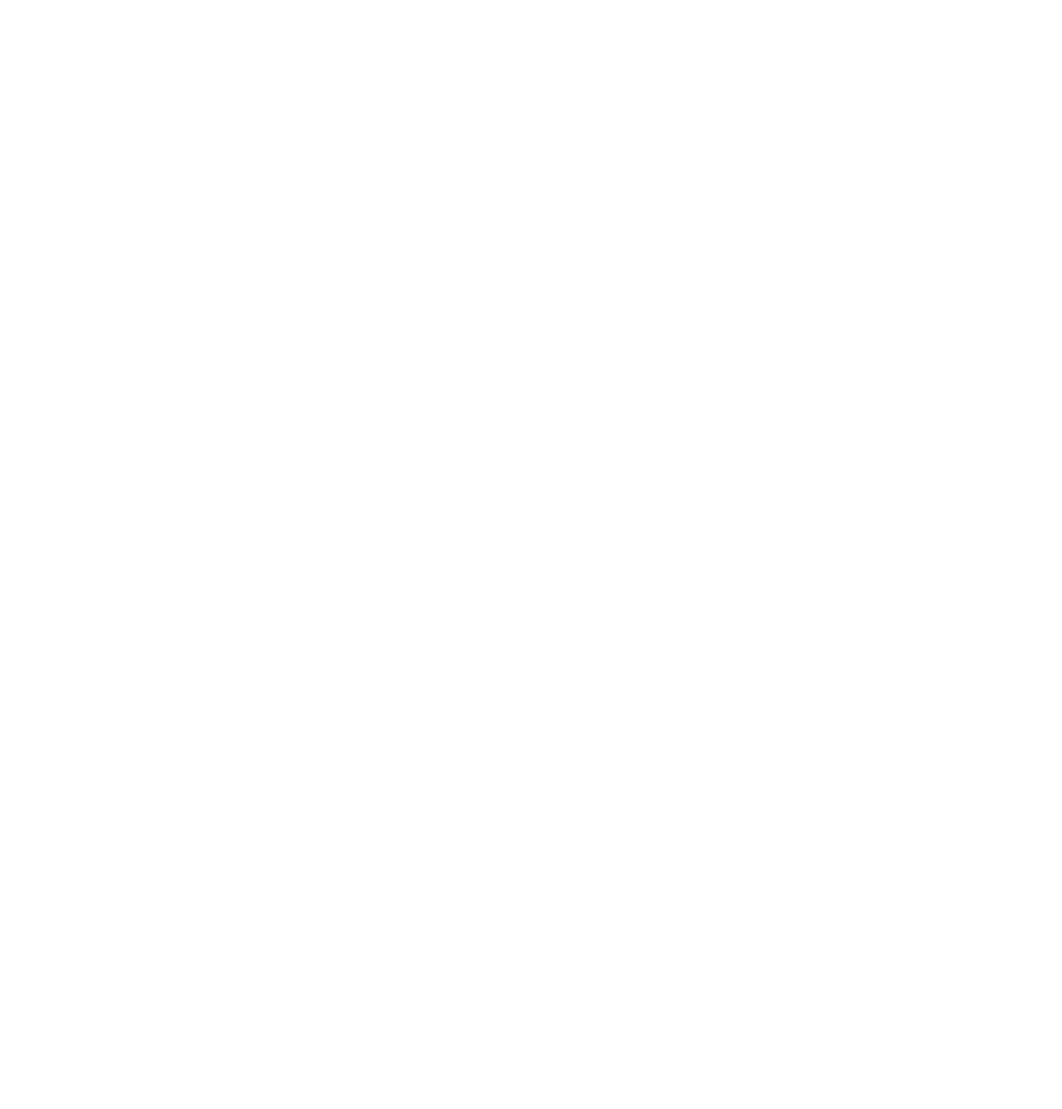
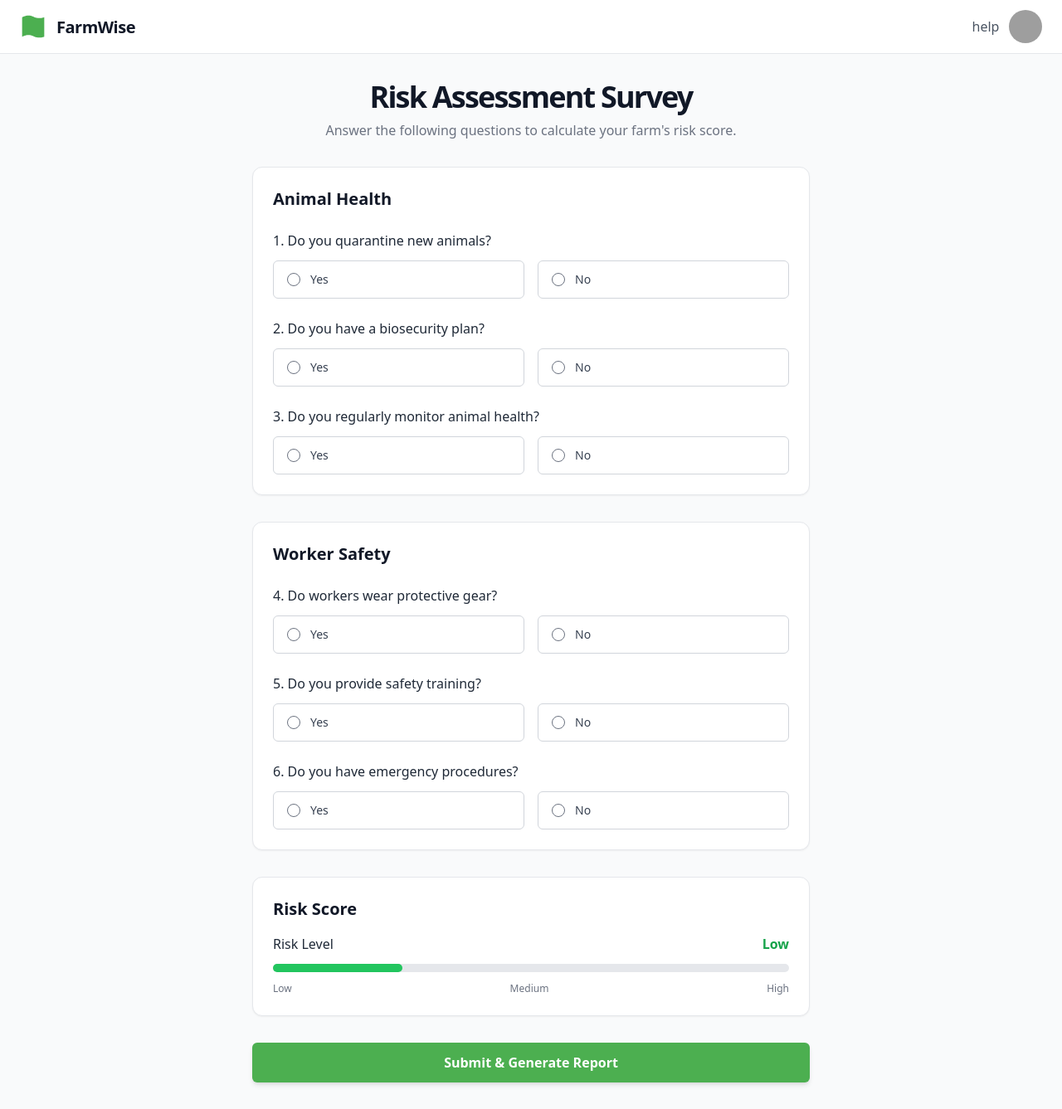
Before and after one commit to Mrsachin-Developer/SIH, a React (Vite) app in the folder client/: page /farmer/survey in a window 1280 px wide. Before the commit this address had no page. Shown: the whole page at 83% size. Before the commit the page ends 800 px from the top, so only its background shows below. Built offline with nearby package versions, Linux system fonts and the light colour scheme; grey boxes are pictures that could not be loaded.

Commit message:
Survey page added

```diff
--- a/client/src/App.jsx
+++ b/client/src/App.jsx
@@ -13,6 +13,7 @@ import VetDashboard from "./Pages/Vet/VetDashboard.jsx";
 import FarmerLoginPage from "./Pages/Farmer/FarmerLoginPage.jsx";
 import FarmerDashboard from "./Pages/Farmer/FarmerDashboard.jsx";
 import FarmerIncidentReport from "./Pages/Farmer/FarmerIncidentReport.jsx";
+import RiskAssessmentSurvey from "./Pages/Farmer/Survey.jsx"; // ✅ Import Survey page
 
 // Admin
 import AdminLogin from "./Pages/Admin/AdminLogin.jsx";
@@ -24,11 +25,9 @@ export default function App() {
         {/* Public */}
         <Route path="/" element={<Home />} />
         <Route path="/ids" element={<Ids />} />
-
         {/* Vet */}
         <Route path="/vet/login" element={<VetLogin />} />
         <Route path="/vet/dashboard" element={<VetDashboard />} />
-
         {/* Farmer */}
         <Route path="/farmer/login" element={<FarmerLoginPage />} />
         <Route path="/farmer/dashboard" element={<FarmerDashboard />} />
@@ -36,7 +35,8 @@ export default function App() {
           path="/farmer/incident-report"
           element={<FarmerIncidentReport />}
         />
-
+        <Route path="/farmer/survey" element={<RiskAssessmentSurvey />} />{" "}
+        {/* ✅ Added */}
         {/* Admin */}
         <Route path="/admin/login" element={<AdminLogin />} />
       </Routes>
--- a/client/src/Components/Farmer/Sidebar.jsx
+++ b/client/src/Components/Farmer/Sidebar.jsx
@@ -75,14 +75,6 @@ export default function Sidebar({ sidebarOpen }) {
           <SchoolIcon />
           <span>Training & Guide</span>
         </Link>
-
-        <Link
-          to="/farmer/alerts"
-          className="flex items-center gap-3 px-3 py-2 rounded-lg text-sm font-medium text-gray-300 hover:bg-white/10 transition-colors"
-        >
-          <NotificationsActiveIcon />
-          <span>Alerts & Notifications</span>
-        </Link>
       </nav>
     </aside>
   );
--- a/client/src/Pages/Farmer/FarmerDashboard.jsx
+++ b/client/src/Pages/Farmer/FarmerDashboard.jsx
@@ -108,14 +108,19 @@ export default function FarmerDashboard() {
 
                 {/* Action buttons */}
                 <div className="grid grid-cols-1 sm:grid-cols-3 gap-3">
-                  <button className="flex items-center justify-center gap-2 py-2 px-3 rounded-lg bg-primary text-background-dark font-bold hover:bg-primary/80 transition-all">
+                  <button
+                    className="flex items-center justify-center gap-2 py-2 px-3 rounded-lg bg-primary text-background-dark font-bold hover:bg-primary/80 transition-all"
+                    onClick={() => navigate("/farmer/survey")}
+                  >
                     <PlaylistAddCheckIcon />
                     <span>Take Survey</span>
                   </button>
+
                   <button className="flex items-center justify-center gap-2 py-2 px-3 rounded-lg bg-primary text-background-dark font-bold hover:bg-primary/80 transition-all">
                     <CampaignIcon />
                     <span>View Alerts</span>
                   </button>
+
                   <button
                     className="flex items-center justify-center gap-2 py-2 px-3 rounded-lg bg-primary text-background-dark font-bold hover:bg-primary/80 transition-all"
                     onClick={() => navigate("/farmer/incident-report")}
--- /dev/null
+++ b/client/src/Pages/Farmer/Survey.jsx
@@ -0,0 +1,172 @@
+import React from "react";
+
+const RiskAssessmentSurvey = () => {
+  return (
+    <div
+      className="relative flex h-auto min-h-screen w-full flex-col group/design-root overflow-x-hidden bg-gray-50"
+      style={{ fontFamily: '"Public Sans", "Noto Sans", sans-serif' }}
+    >
+      {/* Header */}
+      <header className="flex items-center justify-between whitespace-nowrap border-b border-solid border-gray-200 bg-white px-4 sm:px-6 py-3 sticky top-0 z-10">
+        <div className="flex items-center gap-3 text-gray-800">
+          <div className="size-8 text-[#4CAF50]">
+            <svg
+              fill="none"
+              viewBox="0 0 48 48"
+              xmlns="http://www.w3.org/2000/svg"
+            >
+              <path
+                d="M4 42.4379C4 42.4379 14.0962 36.0744 24 41.1692C35.0664 46.8624 44 42.2078 44 42.2078L44 7.01134C44 7.01134 35.068 11.6577 24.0031 5.96913C14.0971 0.876274 4 7.27094 4 7.27094L4 42.4379Z"
+                fill="currentColor"
+              />
+            </svg>
+          </div>
+          <h2 className="text-gray-900 text-xl font-bold leading-tight tracking-tight">
+            FarmWise
+          </h2>
+        </div>
+        <div className="flex items-center gap-2">
+          <button className="flex h-10 w-10 items-center justify-center rounded-full text-gray-600 hover:bg-gray-100 hover:text-gray-900">
+            <span className="material-symbols-outlined">help</span>
+          </button>
+          <div
+            className="bg-center bg-no-repeat aspect-square bg-cover rounded-full size-10"
+            style={{
+              backgroundImage:
+                "url('https://lh3.googleusercontent.com/aida-public/AB6AXuDvPxTVpuJpHwmMBJabAiuy9njx7aTTskomEUjtHpWZ34leetZ0NgqQAcRDQmDk1LlgUBcOFCfvP4afjGGUY_1xcF8CKndA9bvTT_qpfHLWZhhbeG3I11z2pe8OBXJ9x5fa8-VuobU_Lff2y0k8fZdy4OPttRHt0N104J_0QgNL0ncLjN8BZAnlKRz2uYssDDjyaoF9wcsJvdG-QjdtqoftEuPplkWXgyxvn7sxplzLzxubhyNV8U8wg0sg0xBnIvMEWFvANiKuDwEO')",
+            }}
+          ></div>
+        </div>
+      </header>
+
+      {/* Main Content */}
+      <main className="flex flex-1 justify-center py-8 px-4 sm:px-6">
+        <div className="layout-content-container flex w-full max-w-2xl flex-col gap-8">
+          {/* Title */}
+          <div className="text-center">
+            <h1 className="text-3xl font-bold tracking-tighter text-gray-900 sm:text-4xl">
+              Risk Assessment Survey
+            </h1>
+            <p className="mt-2 text-gray-500">
+              Answer the following questions to calculate your farm's risk
+              score.
+            </p>
+          </div>
+
+          {/* Animal Health Section */}
+          <div className="space-y-8">
+            <div className="rounded-lg border border-gray-200 bg-white p-6 shadow-sm">
+              <h3 className="text-xl font-semibold text-gray-900">
+                Animal Health
+              </h3>
+              <div className="mt-6 space-y-6">
+                {[
+                  "Do you quarantine new animals?",
+                  "Do you have a biosecurity plan?",
+                  "Do you regularly monitor animal health?",
+                ].map((q, idx) => (
+                  <div key={idx} className="flex flex-col gap-3">
+                    <p className="text-gray-800 font-medium">
+                      {idx + 1}. {q}
+                    </p>
+                    <div className="flex gap-4">
+                      <label className="flex items-center gap-3 rounded-md border px-4 py-3 flex-1 cursor-pointer border-gray-300 has-[:checked]:bg-green-50 has-[:checked]:border-green-500 has-[:checked]:ring-2 has-[:checked]:ring-green-200">
+                        <input
+                          type="radio"
+                          name={`q${idx}`}
+                          className="h-4 w-4 text-green-600"
+                        />
+                        <span className="text-sm text-gray-700">Yes</span>
+                      </label>
+                      <label className="flex items-center gap-3 rounded-md border px-4 py-3 flex-1 cursor-pointer border-gray-300 has-[:checked]:bg-red-50 has-[:checked]:border-red-500 has-[:checked]:ring-2 has-[:checked]:ring-red-200">
+                        <input
+                          type="radio"
+                          name={`q${idx}`}
+                          className="h-4 w-4 text-red-600"
+                        />
+                        <span className="text-sm text-gray-700">No</span>
+                      </label>
+                    </div>
+                  </div>
+                ))}
+              </div>
+            </div>
+
+            {/* Worker Safety Section */}
+            <div className="rounded-lg border border-gray-200 bg-white p-6 shadow-sm">
+              <h3 className="text-xl font-semibold text-gray-900">
+                Worker Safety
+              </h3>
+              <div className="mt-6 space-y-6">
+                {[
+                  "Do workers wear protective gear?",
+                  "Do you provide safety training?",
+                  "Do you have emergency procedures?",
+                ].map((q, idx) => (
+                  <div key={idx} className="flex flex-col gap-3">
+                    <p className="text-gray-800 font-medium">
+                      {idx + 4}. {q}
+                    </p>
+                    <div className="flex gap-4">
+                      <label className="flex items-center gap-3 rounded-md border px-4 py-3 flex-1 cursor-pointer border-gray-300 has-[:checked]:bg-green-50 has-[:checked]:border-green-500 has-[:checked]:ring-2 has-[:checked]:ring-green-200">
+                        <input
+                          type="radio"
+                          name={`wq${idx}`}
+                          className="h-4 w-4 text-green-600"
+                        />
+                        <span className="text-sm text-gray-700">Yes</span>
+                      </label>
+                      <label className="flex items-center gap-3 rounded-md border px-4 py-3 flex-1 cursor-pointer border-gray-300 has-[:checked]:bg-red-50 has-[:checked]:border-red-500 has-[:checked]:ring-2 has-[:checked]:ring-red-200">
+                        <input
+                          type="radio"
+                          name={`wq${idx}`}
+                          className="h-4 w-4 text-red-600"
+                        />
+                        <span className="text-sm text-gray-700">No</span>
+                      </label>
+                    </div>
+                  </div>
+                ))}
+              </div>
+            </div>
+
+            {/* Risk Score */}
+            <div className="rounded-lg border border-gray-200 bg-white p-6 shadow-sm">
+              <h3 className="text-xl font-semibold text-gray-900">
+                Risk Score
+              </h3>
+              <div className="mt-4 flex flex-col gap-3">
+                <div className="flex items-center justify-between">
+                  <p className="text-base font-medium text-gray-800">
+                    Risk Level
+                  </p>
+                  <span className="font-semibold text-green-600">Low</span>
+                </div>
+                <div className="w-full rounded-full bg-gray-200 h-2.5">
+                  <div
+                    className="bg-green-500 h-2.5 rounded-full"
+                    style={{ width: "25%" }}
+                  ></div>
+                </div>
+                <div className="flex justify-between text-xs text-gray-500">
+                  <span>Low</span>
+                  <span>Medium</span>
+                  <span>High</span>
+                </div>
+              </div>
+            </div>
+
+            {/* Submit Button */}
+            <div className="mt-2">
+              <button className="flex w-full h-12 items-center justify-center rounded-md bg-[#4CAF50] text-white font-semibold shadow-md hover:bg-green-600 transition">
+                Submit &amp; Generate Report
+              </button>
+            </div>
+          </div>
+        </div>
+      </main>
+    </div>
+  );
+};
+
+export default RiskAssessmentSurvey;
```
